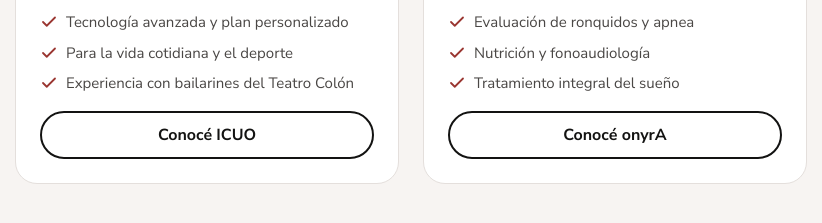
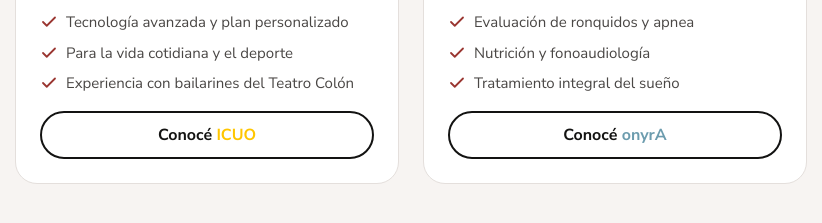
Before and after one commit to Juanchi1223/kio-professional-website, a website: page index.html in a window 1280 px wide. Shown: the part 2957-3180 px from the top of the page, 433-1255 px from the left. Drawn offline with Linux system fonts and the light colour scheme.

Commit message:
style: rebuild Tailwind CSS output and update website markup

```diff
--- a/index.html
+++ b/index.html
@@ -288,7 +288,7 @@
               <li class="flex gap-2"><svg width="18" height="18" viewBox="0 0 24 24" fill="none" stroke="currentColor" stroke-width="2.4" stroke-linecap="round" stroke-linejoin="round" aria-hidden="true" class="mt-0.5 flex-none text-kio-terracota"><path d="M20 6 9 17l-5-5" /></svg>Para la vida cotidiana y el deporte</li>
               <li class="flex gap-2"><svg width="18" height="18" viewBox="0 0 24 24" fill="none" stroke="currentColor" stroke-width="2.4" stroke-linecap="round" stroke-linejoin="round" aria-hidden="true" class="mt-0.5 flex-none text-kio-terracota"><path d="M20 6 9 17l-5-5" /></svg>Experiencia con bailarines del Teatro Colón</li>
             </ul>
-            <a href="https://www.instagram.com/icuokinesiologia" class="btn-secundario mt-auto !min-h-[48px] !text-base">Conocé ICUO</a>
+            <a href="https://www.instagram.com/icuokinesiologia" class="btn-secundario mt-auto !min-h-[48px] !text-base"><span>Conocé <span class="text-kio-icuo">ICUO</span></span></a>
           </article>
 
           <article class="marca marca-onyra flex flex-col gap-3.5 rounded-card border border-kio-borde-2 bg-white p-6">
@@ -302,7 +302,7 @@
               <li class="flex gap-2"><svg width="18" height="18" viewBox="0 0 24 24" fill="none" stroke="currentColor" stroke-width="2.4" stroke-linecap="round" stroke-linejoin="round" aria-hidden="true" class="mt-0.5 flex-none text-kio-terracota"><path d="M20 6 9 17l-5-5" /></svg>Tratamiento integral del sueño</li>
             </ul>
             <!-- [Completar: link de onyrA] — mientras no haya dato, el botón apunta a esta misma sección -->
-            <a data-pendiente href="#especialidades" class="btn-secundario mt-auto !min-h-[48px] !text-base">Conocé onyrA</a>
+            <a data-pendiente href="#especialidades" class="btn-secundario mt-auto !min-h-[48px] !text-base"><span>Conocé <span class="text-kio-onyra">onyrA</span></span></a>
           </article>
         </div>
       </div>
```
Also changed, not shown: dist/styles.css.
